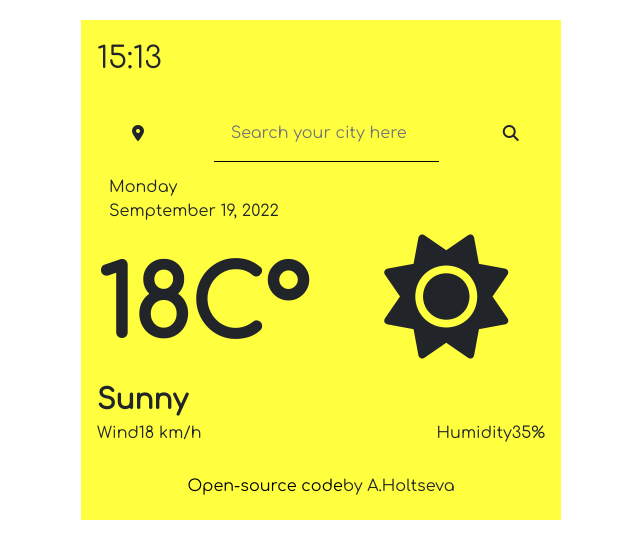
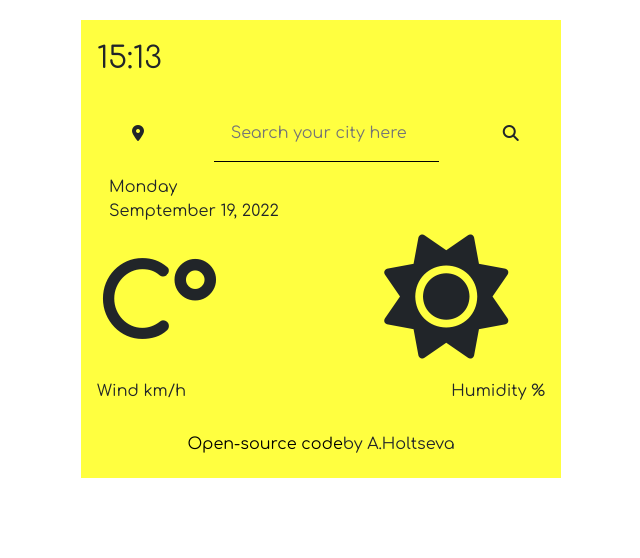
Before and after one commit to zhuzhick/weatherApp_react_2.0, a React (Create React App) app in the folder weather_app/: page / in a window 1280 px wide. Shown: the top 558 px of the page, without its empty margins (319-959 px from the left). Built offline with nearby package versions, Linux system fonts and the light colour scheme.

Commit message:
SearchEngine Fixed

```diff
--- a/weather_app/package.json
+++ b/weather_app/package.json
@@ -7,7 +7,9 @@
     "@testing-library/react": "^13.4.0",
     "@testing-library/user-event": "^13.5.0",
     "axios": "^0.27.2",
+    "bootstrap": "^5.2.1",
     "react": "^18.2.0",
+    "react-bootstrap": "^2.5.0",
     "react-dom": "^18.2.0",
     "react-scripts": "5.0.1",
     "web-vitals": "^2.1.4"
--- a/weather_app/public/index.html
+++ b/weather_app/public/index.html
@@ -11,12 +11,6 @@
 		<link rel="manifest" href="%PUBLIC_URL%/manifest.json" />
 		<link rel="shortcut icon" href="%PUBLIC_URL%/favicon.ico" />
 
-		<link
-			href="https://cdn.jsdelivr.net/npm/bootstrap@5.2.0-beta1/dist/css/bootstrap.min.css"
-			rel="stylesheet"
-			integrity="sha384-0evHe/X+R7YkIZDRvuzKMRqM+OrBnVFBL6DOitfPri4tjfHxaWutUpFmBp4vmVor"
-			crossorigin="anonymous"
-		/>
 		<link
 			rel="stylesheet"
 			href="https://use.fontawesome.com/releases/v6.1.1/css/all.css"
@@ -36,10 +30,10 @@
 	<body>
 		<div id="root"></div>
 
-		<script
+		<!--<script
 			src="https://cdn.jsdelivr.net/npm/bootstrap@5.2.0-beta1/dist/js/bootstrap.bundle.min.js"
 			integrity="sha384-pprn3073KE6tl6bjs2QrFaJGz5/SUsLqktiwsUTF55Jfv3qYSDhgCecCxMW52nD2"
 			crossorigin="anonymous"
-		></script>
+		></script>-->
 	</body>
 </html>
--- a/weather_app/src/App.js
+++ b/weather_app/src/App.js
@@ -1,15 +1,14 @@
 import CurrentTime from "./CurrentTime";
-import SearchForm from "./SearchForm";
 import TodayForecast from "./TodayForecast";
 import Developer from "./Developer";
 
+import "bootstrap/dist/css/bootstrap.min.css";
 import "./App.css";
 
 export default function App() {
 	return (
 		<div className="container colorAppBg" id="weatherApp">
 			<CurrentTime />
-			<SearchForm />
 			<TodayForecast />
 			<Developer />
 		</div>
--- a/weather_app/src/CurrentCity.js
+++ b/weather_app/src/CurrentCity.js
@@ -1,4 +1,6 @@
 import React from "react";
+
+import "bootstrap/dist/css/bootstrap.min.css";
 import "./CurrentCity.css";
 
 export default function CurrentCity(props) {
@@ -35,7 +37,7 @@ export default function CurrentCity(props) {
 		<div className="row">
 			<div className="col-md-12">
 				<div className="cityData">
-					<h1 id="userCity">{props.cityResult}</h1>
+					<h1 id="userCity">{props.city}</h1>
 					<p id="currentDay">{currentDay}</p>
 					<p id="currentDate">
 						{currentMonth} {currentDate}, {currentYear}
--- a/weather_app/src/CurrentForecast.js
+++ b/weather_app/src/CurrentForecast.js
@@ -1,12 +1,14 @@
 import React from "react";
+
+import "bootstrap/dist/css/bootstrap.min.css";
 import "./CurrentForecast.css";
 
-export default function CurrentForecast() {
+export default function CurrentForecast(props) {
 	return (
 		<div className="row">
 			<div className="col-md-7">
 				<div className="cityTemp">
-					<p id="currentTemp">18C°</p>
+					<p id="currentTemp">{props.temp}C°</p>
 				</div>
 			</div>
 			<div className="col-md-5">
--- a/weather_app/src/CurrentTime.js
+++ b/weather_app/src/CurrentTime.js
@@ -1,4 +1,6 @@
 import React from "react";
+
+import "bootstrap/dist/css/bootstrap.min.css";
 import "./CurrentTime.css";
 
 export default function CurrentTime() {
--- a/weather_app/src/CurrentWeatherData.js
+++ b/weather_app/src/CurrentWeatherData.js
@@ -1,17 +1,20 @@
 import React from "react";
+
+import "bootstrap/dist/css/bootstrap.min.css";
 import "./CurrentWeatherData.css";
 
-export default function CurrentWeatherData() {
+export default function CurrentWeatherData(props) {
 	return (
 		<div className="row">
 			<div className="col-md-6">
 				<p className="currentWeatherData currentWind">
-					Wind<span id="currentWindData">18 km/h</span>
+					Wind <span id="currentWindData">{props.wind}km/h</span>
 				</p>
 			</div>
 			<div className="col-md-6">
 				<p className="currentWeatherData currentHumidity">
-					Humidity<span id="currentHumidityData">35%</span>
+					Humidity{" "}
+					<span id="currentHumidityData">{props.humidity}%</span>
 				</p>
 			</div>
 		</div>
--- a/weather_app/src/CurrentWeatherDesc.js
+++ b/weather_app/src/CurrentWeatherDesc.js
@@ -1,12 +1,14 @@
 import React from "react";
+
+import "bootstrap/dist/css/bootstrap.min.css";
 import "./CurrentWeatherDesc.css";
 
-export default function CurrentWeatherDesc() {
+export default function CurrentWeatherDesc(props) {
 	return (
 		<div className="row">
 			<div className="col-md-12">
 				<p id="currentWeatherDesc" className="currentWeatherInfo">
-					Sunny
+					{props.desc}
 				</p>
 			</div>
 		</div>
--- a/weather_app/src/Developer.js
+++ b/weather_app/src/Developer.js
@@ -1,4 +1,6 @@
 import React from "react";
+
+import "bootstrap/dist/css/bootstrap.min.css";
 import "./Developer.css";
 
 export default function Developer() {
--- a/weather_app/src/SearchForm.js
+++ b/weather_app/src/SearchForm.js
@@ -1,25 +1,9 @@
-import React, { useState } from "react";
-import axios from "axios";
+import React from "react";
+
+import "bootstrap/dist/css/bootstrap.min.css";
 import "./SearchForm.css";
 
-export default function SearchForm() {
-	let [city, setResult] = useState("");
-
-	let apiWeather = "4cd562128c73941b178c72243d5dc1c8";
-	let urlWeather = `https://api.openweathermap.org/data/2.5/weather?q=${city}&appid=${apiWeather}&units=metric`;
-
-	function showForecast(response) {
-		console.log("Done");
-	}
-
-	function citySearch(event) {
-		setResult(event.target.value);
-	}
-
-	function searchResult(event) {
-		event.preventDefault();
-		axios.get(urlWeather).then(showForecast);
-	}
+export default function SearchForm(props) {
 	return (
 		<div id="searchSection" className="row">
 			<div className="col-md-2 btnLocation">
@@ -28,18 +12,20 @@ export default function SearchForm() {
 				</button>
 			</div>
 			<div className="col-md-6 searchFormField">
-				<input
-					id="searchFormInput"
-					type="search"
-					onChange={citySearch}
-					value={city}
-					placeholder="Search your city here"
-				/>
+				<form onSubmit={props.inputSearch}>
+					<input
+						id="searchFormInput"
+						type="search"
+						onChange={props.citySearch}
+						value={props.city}
+						placeholder="Search your city here"
+					/>
+				</form>
 			</div>
 			<div className="col-md-2 btnSearchCity">
 				<button
 					id="btnSearchCity"
-					onClick={searchResult}
+					onClick={props.searchResult}
 					className="btn"
 				>
 					<i className="fa-solid fa-magnifying-glass"></i>
--- a/weather_app/src/TodayForecast.js
+++ b/weather_app/src/TodayForecast.js
@@ -1,18 +1,65 @@
-import React from "react";
+import React, { useState } from "react";
+import axios from "axios";
+
+import "bootstrap/dist/css/bootstrap.min.css";
 import "./TodayForecast.css";
 
+import SearchForm from "./SearchForm";
 import CurrentCity from "./CurrentCity";
 import CurrentForecast from "./CurrentForecast";
 import CurrentWeatherDesc from "./CurrentWeatherDesc";
 import CurrentWeatherData from "./CurrentWeatherData";
 
 export default function TodayForecast() {
+	let [cityResult, setCityResult] = useState("");
+	let [city, setCity] = useState("");
+	let [temp, setTemp] = useState(null);
+	let [hum, setHum] = useState(null);
+	let [wind, setWind] = useState(null);
+	let [desc, setDesc] = useState("");
+
+	let apiWeather = "4cd562128c73941b178c72243d5dc1c8";
+	let urlWeather = `https://api.openweathermap.org/data/2.5/weather?q=${cityResult}&appid=${apiWeather}&units=metric`;
+
+	function showForecast(response) {
+		setCity(response.data.name);
+		setTemp(Math.round(response.data.main.temp));
+		setHum(response.data.main.humidity);
+		setWind(Math.round(response.data.wind.speed));
+		setDesc(response.data.weather[0].description);
+		setCityResult("");
+	}
+
+	function citySearch(event) {
+		setCityResult(event.target.value);
+	}
+
+	function searchResult(event) {
+		event.preventDefault();
+		axios.get(urlWeather).then(showForecast);
+	}
+
+	function inputSearch(event) {
+		event.preventDefault();
+		axios.get(urlWeather).then(showForecast);
+	}
+
+	function upperLetter(word) {
+		return word.charAt(0).toUpperCase() + word.slice(1);
+	}
+
 	return (
 		<section>
-			<CurrentCity />
-			<CurrentForecast />
-			<CurrentWeatherDesc />
-			<CurrentWeatherData />
+			<SearchForm
+				citySearch={citySearch}
+				inputSearch={inputSearch}
+				city={cityResult}
+				searchResult={searchResult}
+			/>
+			<CurrentCity city={upperLetter(city)} />
+			<CurrentForecast temp={temp} />
+			<CurrentWeatherDesc desc={upperLetter(desc)} />
+			<CurrentWeatherData wind={wind} humidity={hum} />
 		</section>
 	);
 }
```
Also changed, not shown: weather_app/src/SearchEngine.js (deleted, +0 -29 lines), 1 other file (tests, documents, lock files or other folders).
